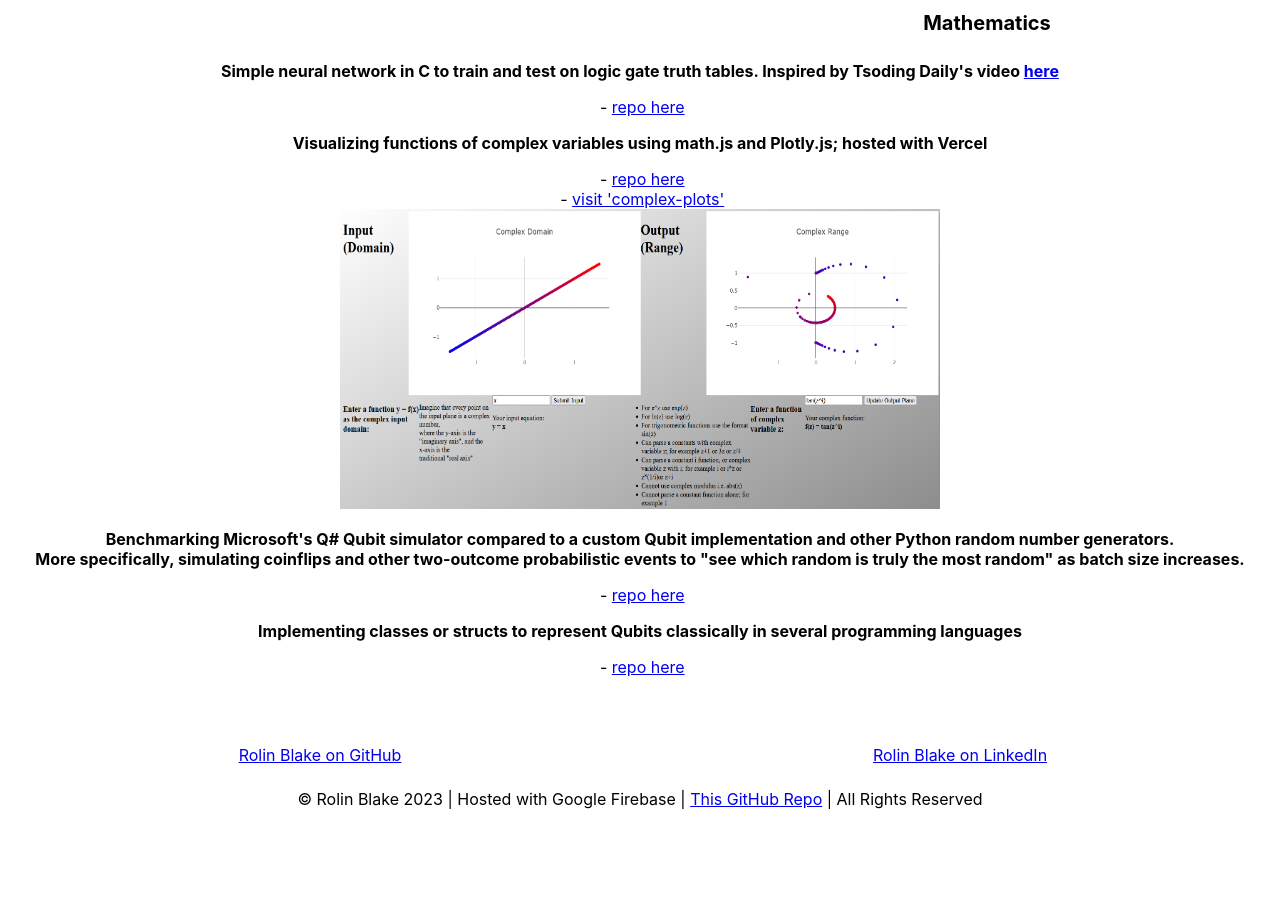
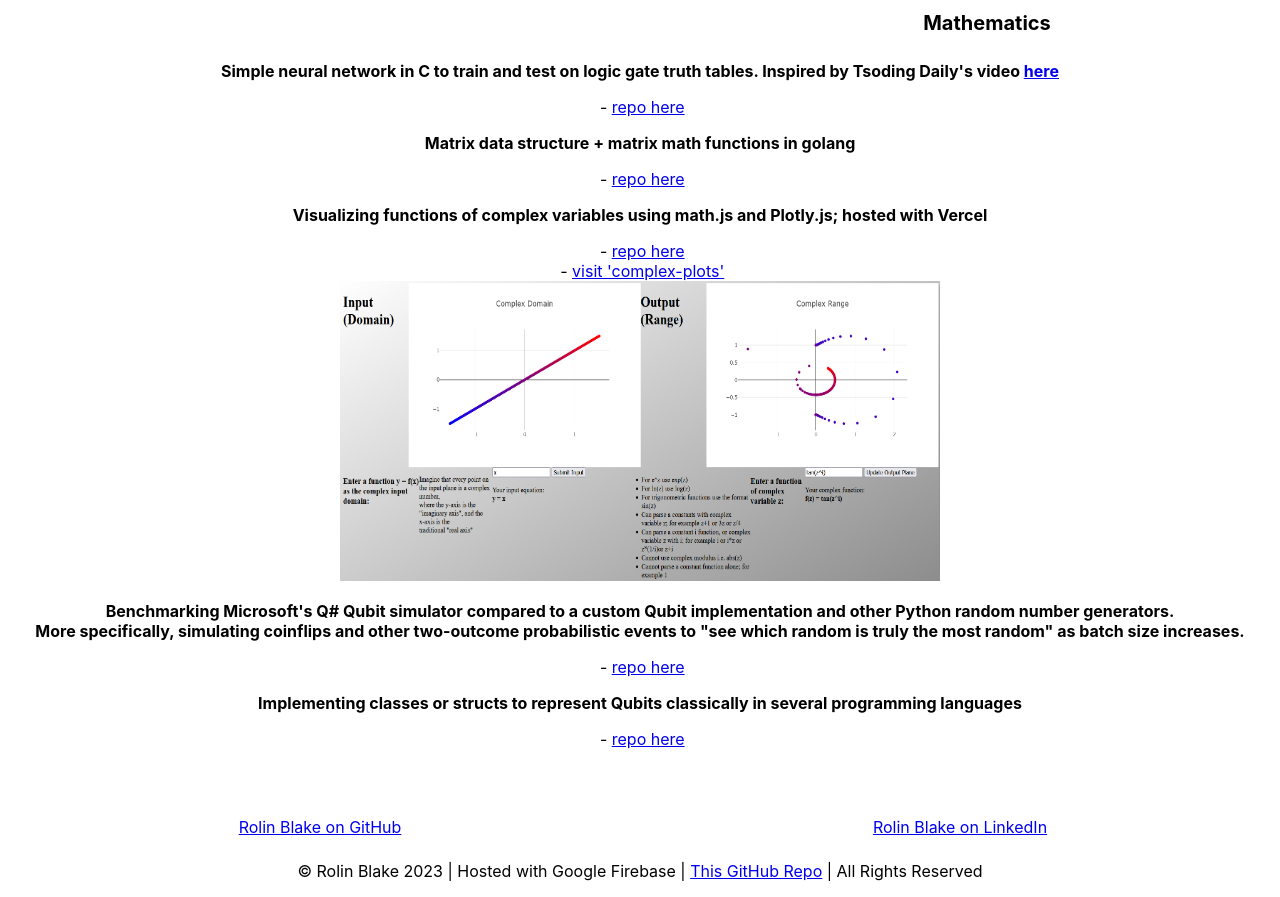
Before and after one commit to rolinmb/rmb-portfolio-react, a React (Create React App) app: page /projects in a window 1280 px wide. Shown: the part 2960-3857 px from the top of the page. Before the commit the page ends 3785 px from the top, so only its background shows below. Built offline with nearby package versions, Linux system fonts and the light colour scheme.

Commit message:
added go-matrix project

```diff
--- a/src/components/Projects.js
+++ b/src/components/Projects.js
@@ -138,6 +138,10 @@ function Projects() {
 			  <p>Simple neural network in C to train and test on logic gate truth tables. Inspired by Tsoding Daily's video <a target='_blank' rel='noopener noreferrer' href='https://youtu.be/PGSba51aRYU?feature=shared'>here</a></p>
 			  &nbsp;- <a target='_blank' rel='noopener noreferrer' href='https://github.com/rolinmb/logical-nn'>repo here</a>
 			</li>
+			<li>
+			  <p>Matrix data structure + matrix math functions in golang</p>
+			  &nbsp;- <a target='_blank' rel='noopener noreferrer' href='https://github.com/rolinmb/go-matrix'>repo here</a>
+			</li>
 		    <li>
 			  <p>Visualizing functions of complex variables using math.js and Plotly.js; hosted with Vercel</p>
 			  &nbsp;- <a target='_blank' rel='noopener noreferrer' href='https://github.com/rolinmb/complex-plots'>repo here</a>
```
